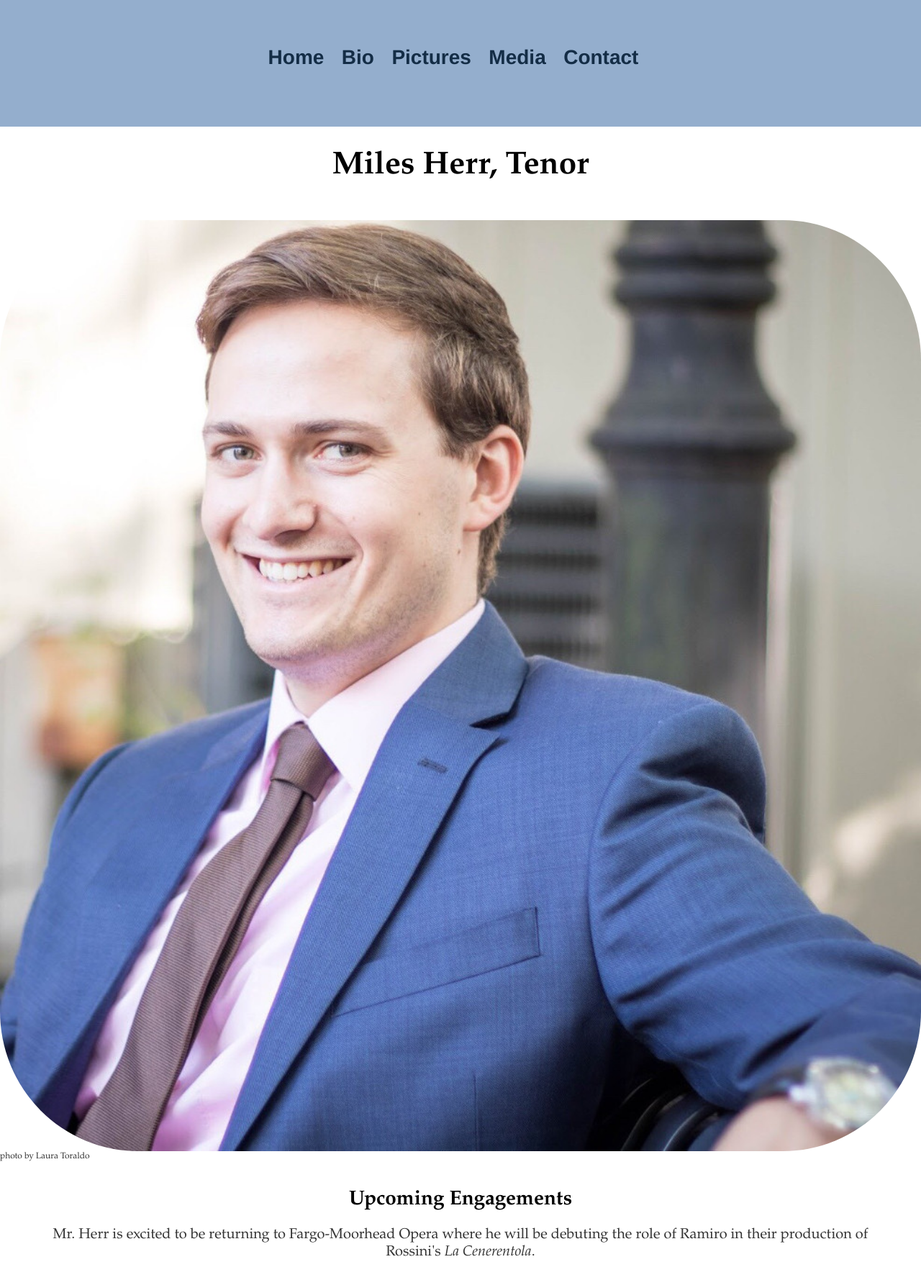
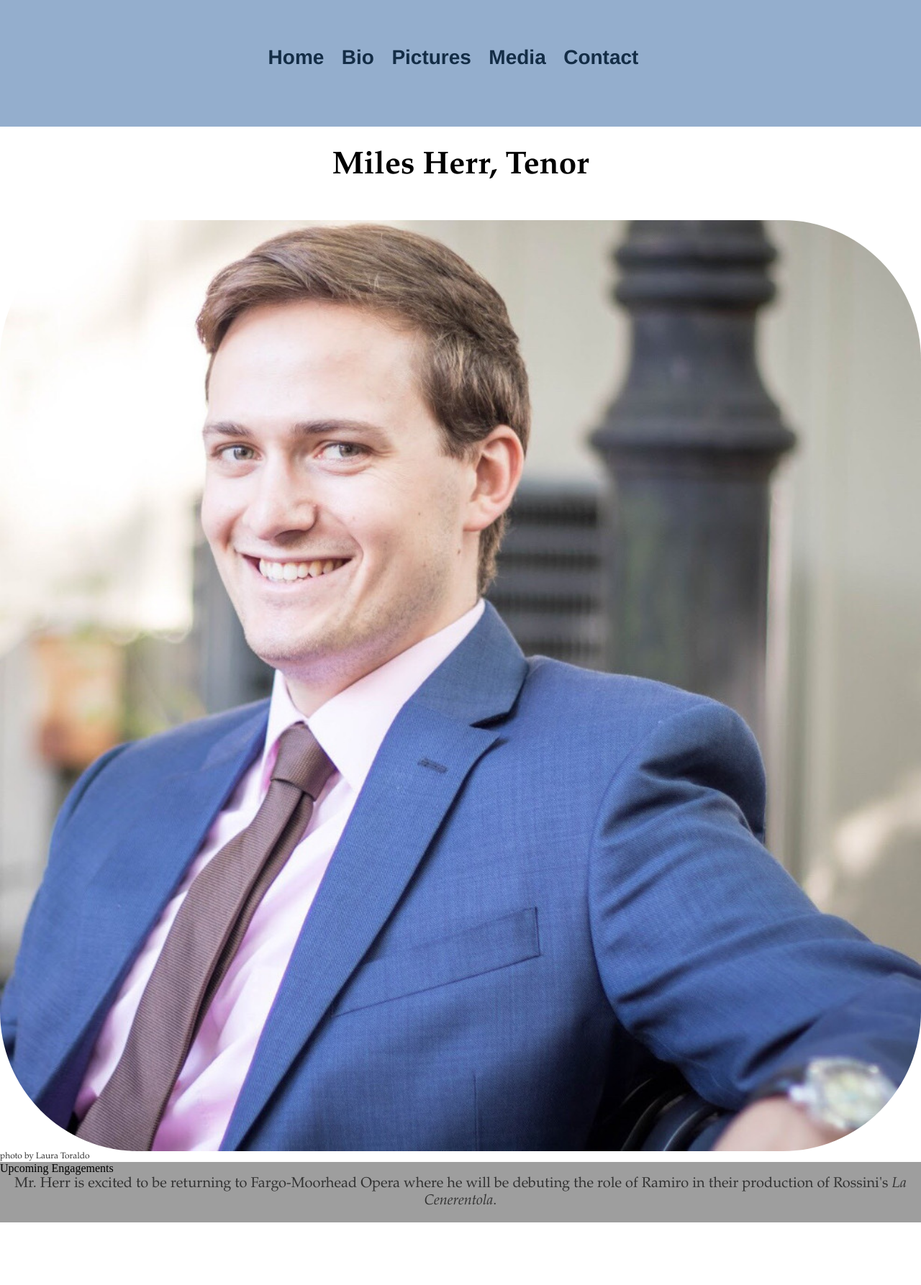
Before and after one commit to leemlb06pmi/leemlb06pmi.github.io, a Jekyll site: the page built from index.html, in a window 1280 px wide. Shown: the whole page at 72% size. Built offline with Jekyll 4.4.1, drawn with Linux system fonts in a browser that asks for light colours; after the commit the page ends 1699 px from its top, so only the background shows below that.

Commit message:
Update index.html

```diff
--- a/index.html
+++ b/index.html
@@ -13,7 +13,7 @@
 			<p style="text-align:left; font-size:.75em;">photo by Laura Toraldo</p>
 
 		</div>
-		<div class = "column">
+		<div class = "column" style= "background-image:url('https://leemlb06pmi.github.io/photos/rock_backdrop.png');>
 			<br>
 			<blockquote>
 				<h1 style="font-size:1.75em;">Upcoming Engagements</h1>
```
